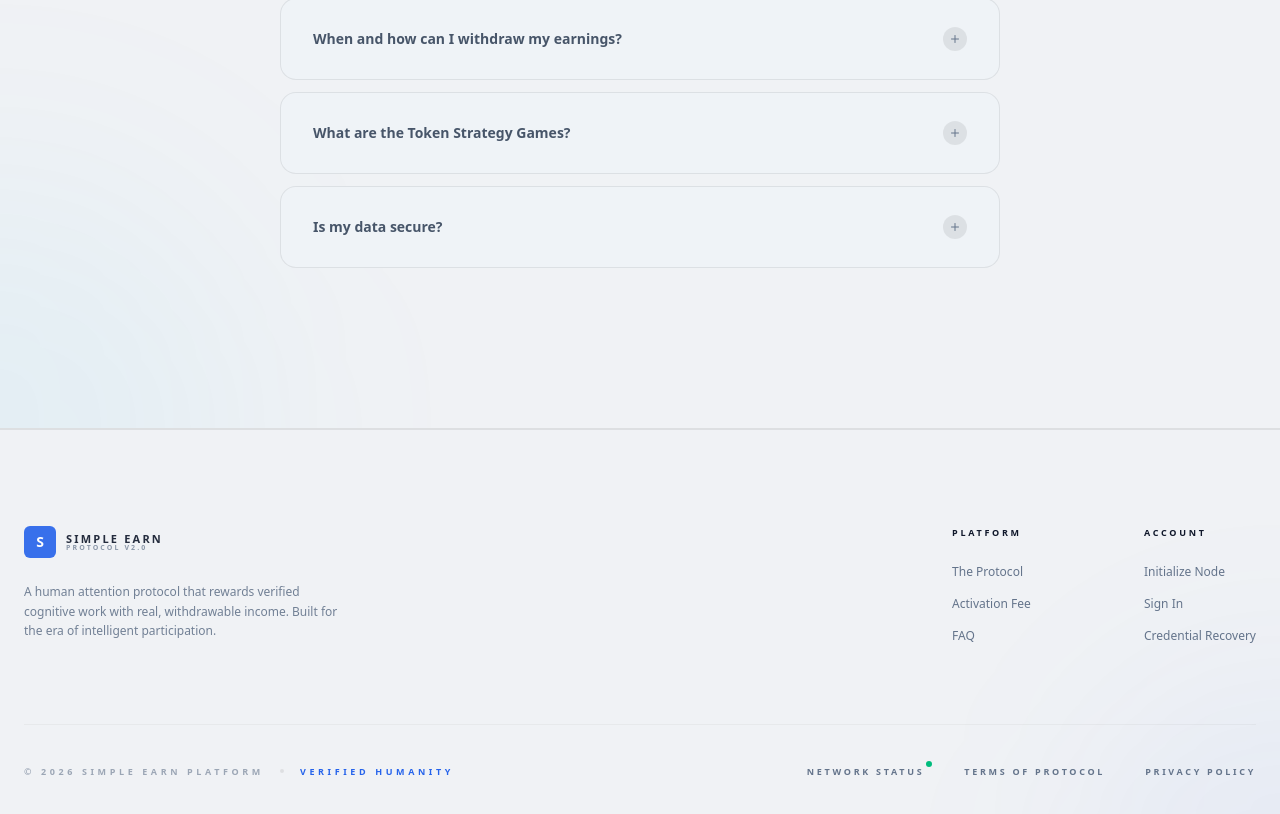
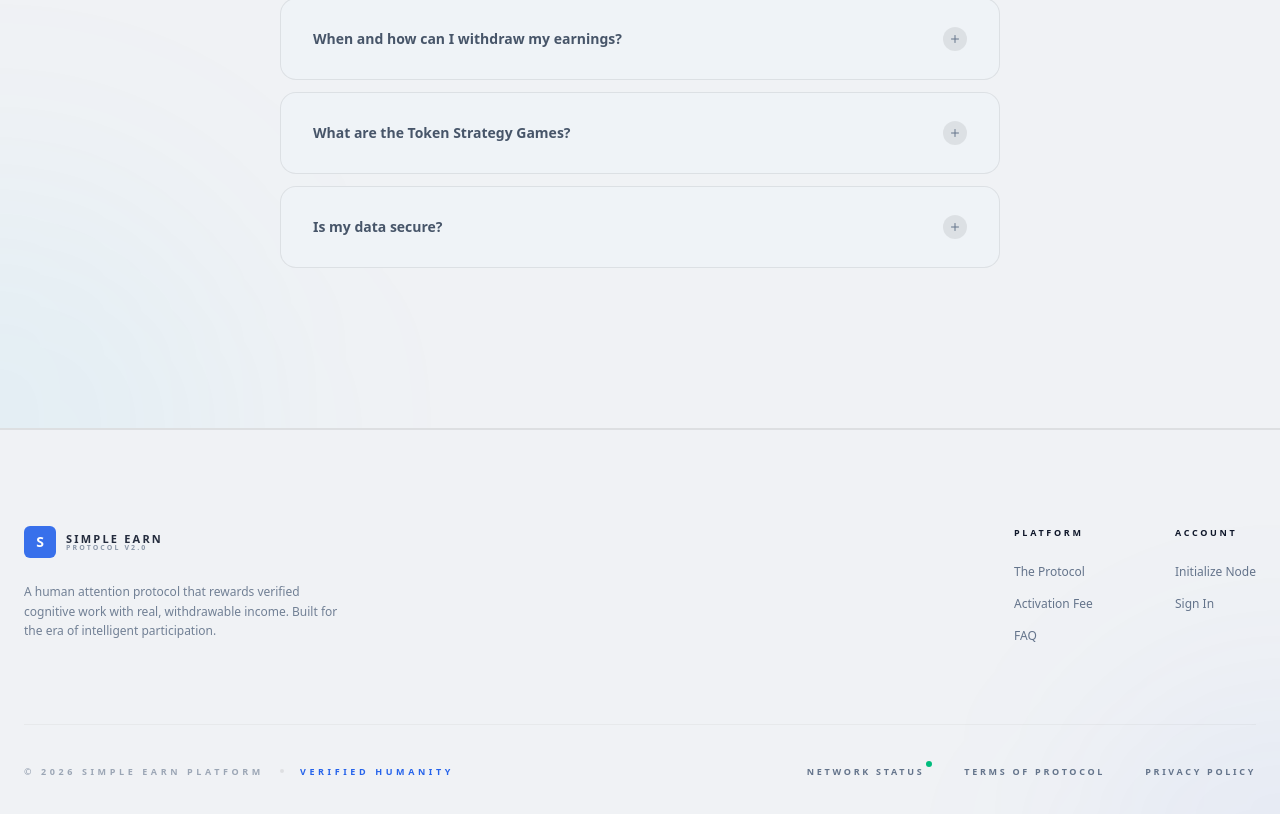
Before and after one commit to E-ner/simple-earn, a Next.js app: page /en in a window 1280 px wide. Shown: the part 3810-4624 px from the top of the page. Built offline with nearby package versions, Linux system fonts and the light colour scheme; a web font is replaced by a local one.

Commit message:
style: fix email

```diff
--- a/src/components/landing/LandingFooter.tsx
+++ b/src/components/landing/LandingFooter.tsx
@@ -46,7 +46,6 @@ export default function LandingFooter({ lang = 'en' }: LandingFooterProps) {
               <div className="space-y-4">
                 <Link href={`/${lang}/register`} className="block text-xs text-(--text-tertiary) hover:text-(--accent) transition-all">Initialize Node</Link>
                 <Link href={`/${lang}/login`} className="block text-xs text-(--text-tertiary) hover:text-(--accent) transition-all">Sign In</Link>
-                <Link href={`/${lang}/forgot-password`} className="block text-xs text-(--text-tertiary) hover:text-(--accent) transition-all">Credential Recovery</Link>
               </div>
             </div>
           </div>
```
